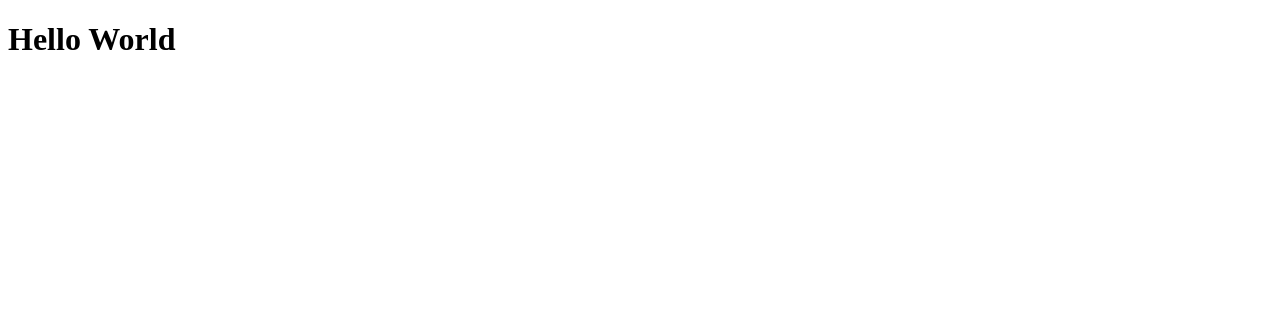
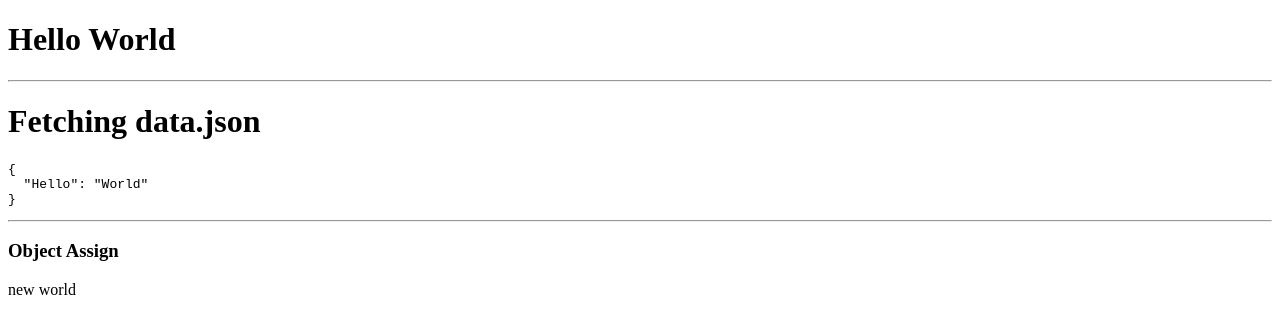
Before and after one commit to liangxiaojie/babel-react-ie8, a React app: page / in a window 1280 px wide. Shown: the top 334 px of the page. Built offline with nearby package versions, Linux system fonts and the light colour scheme.

Commit message:
components

```diff
--- /dev/null
+++ b/data.json
@@ -0,0 +1,3 @@
+{
+  "Hello": "World"
+}
--- a/index.html
+++ b/index.html
@@ -1,13 +1,16 @@
 <!doctype html>
 <html>
+
 <head>
-    <meta charset="utf-8"/>
-    <meta http-equiv="x-ua-compatible" content="ie=edge"/>
-    <title>Hello World</title>
-    <meta name="viewport" content="width=device-width, initial-scale=1"/>
+  <meta charset="utf-8" />
+  <meta http-equiv="x-ua-compatible" content="ie=edge" />
+  <title>Babel React IE8</title>
+  <meta name="viewport" content="width=device-width, initial-scale=1" />
 </head>
+
 <body>
   <div id="app"></div>
   <script src="./bundle.js"></script>
 </body>
+
 </html>
--- /dev/null
+++ b/src/App.js
@@ -0,0 +1,20 @@
+import React, {Component} from 'react'
+import HelloWorld from './HelloWorld'
+import FetchData from './FetchData'
+import ObjectAssign from './ObjectAssign'
+
+class App extends Component {
+  render() {
+    return (
+      <div>
+        <HelloWorld/>
+        <hr/>
+        <FetchData/>
+        <hr/>
+        <ObjectAssign/>
+      </div>
+    )
+  }
+}
+
+export default App
--- /dev/null
+++ b/src/FetchData.js
@@ -0,0 +1,28 @@
+import React, {Component} from 'react'
+
+class FetchData extends Component {
+  consturctor() {
+    this.state = {}
+  }
+  componentWillMount() {
+    fetch('data.json')
+    .then(res => res.json())
+    .then(res => {
+      this.setState(res);
+    });
+  }
+  render() {
+    return (
+      <div>
+        <h1>Fetching data.json</h1>
+        <pre>
+          <code>
+            {JSON.stringify(this.state, null, 2)}
+          </code>
+        </pre>
+      </div>
+    )
+  }
+}
+
+export default FetchData
--- /dev/null
+++ b/src/HelloWorld.js
@@ -0,0 +1,5 @@
+import React from 'react'
+
+export default() => (
+  <h1>Hello World</h1>
+)
--- /dev/null
+++ b/src/ObjectAssign.js
@@ -0,0 +1,16 @@
+import React from 'react'
+
+const oldData = {
+  hello: 'world'
+};
+
+const newData = Object.assign({}, oldData, {
+  hello: 'new world'
+})
+
+export default() => (
+  <div>
+    <h3>Object Assign</h3>
+    {newData.hello}
+  </div>
+)
--- a/src/index.js
+++ b/src/index.js
@@ -1,7 +1,8 @@
 import React from 'react'
 import ReactDOM from 'react-dom'
+import App from './App'
 
 ReactDOM.render(
-  <h1>Hello World</h1>,
+  <App/>,
   document.getElementById('app')
 );
--- a/webpack.config.js
+++ b/webpack.config.js
@@ -23,7 +23,7 @@ if (!DEBUG) {
 
 module.exports = {
   entry: [
-    'babel-polyfill', './src/index'
+    'babel-polyfill', 'es6-promise', 'fetch-ie8', './src/index'
   ],
   output: {
     path: path.join(__dirname, 'dist'),
```
Also changed, not shown: package.json (+5 -3 lines), 1 other file (tests, documents, lock files or other folders). Lines whose indentation alone changed are shown as unchanged.
